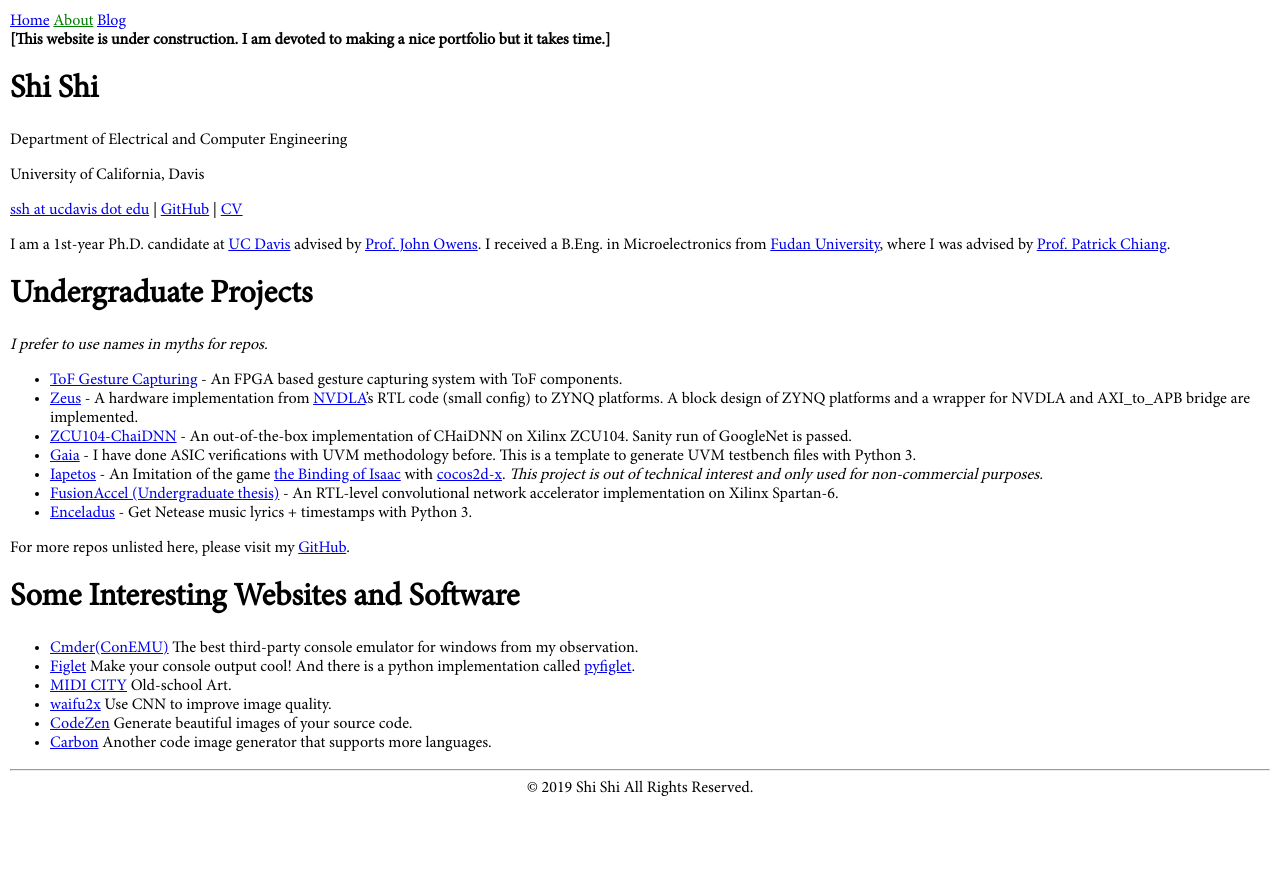
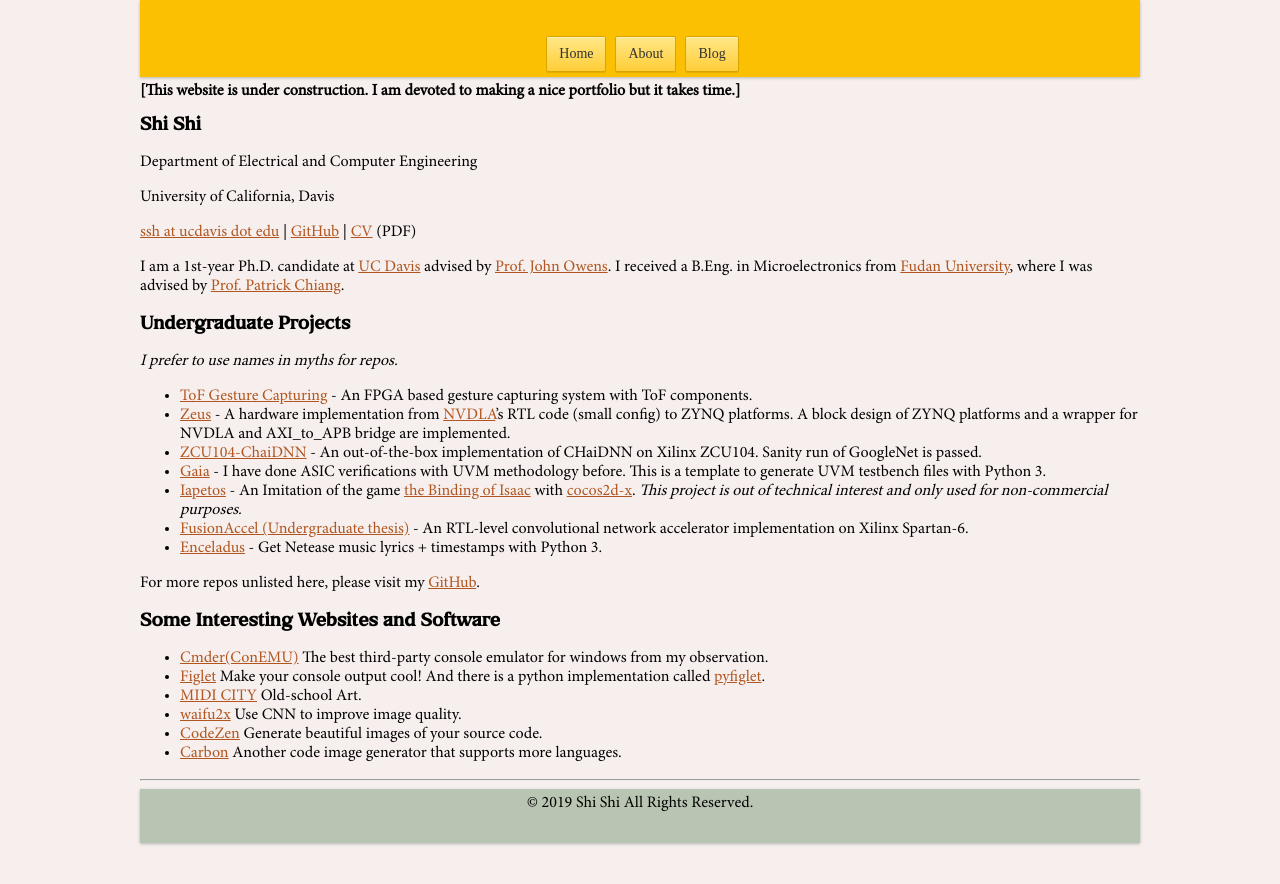
Before and after one commit to GeraltShi/GeraltShi.github.io, a Jekyll site: the page built from about.md, in a window 1280 px wide. Shown: the top 884 px of the page. Built offline with Jekyll 4.4.1, drawn with Linux system fonts in a browser that asks for light colours.

Commit message:
Change color of links and buttons, add a font

```diff
--- a/_includes/navigation.html
+++ b/_includes/navigation.html
@@ -1,5 +1,8 @@
 <nav>
     {% for item in site.data.navigation %}
-        <a href="{{ item.link }}" {% if page.url == item.link %}class="current"{% endif %}>{{ item.name }}</a>
+    <!--
+        <a href="{{ item.link }}" {% if page.url == item.link %}class="button"{% else %}class="non-current"{% endif %}>{{ item.name }}</a>
+    -->
+        <a href="{{ item.link }}" class="button">{{ item.name }}</a>
     {% endfor %}
 </nav>
--- a/_sass/main.scss
+++ b/_sass/main.scss
@@ -1,5 +1,9 @@
 .current {
-    color: green;
+    color: #f6efed;
+}
+
+.non-current {
+    color: #b9c5b3;
 }
 
 @font-face {
@@ -7,16 +11,83 @@
     src: url("../fonts/MinionPro-Regular.otf");
 }
 
+@font-face {
+    font-family: 'Blaak';
+    src: url("../fonts/BlaakRegular_PERSONAL.ttf");
+}
+
+nav {
+    font-family: 'Futura';
+    padding-top: 30px;
+    padding-bottom: 5px;
+    margin-bottom: 5px;
+    text-align: center;
+    background-color: #fcc003;
+    box-shadow: 0px 1px 3px rgba(0, 0, 0, 0.25);
+}
+
+.button {
+    border: 1px solid #dba500;
+    background: linear-gradient(rgb(255, 231, 136), rgb(255, 206, 56));
+    border-radius: 2px;
+    box-shadow: inset 0px 1px 0px rgba(255,255,255,.4), 0px 1px 1px rgba(0,0,0,.1);
+    background-color: #FFE788;
+    margin-left: 5px;
+    padding: 10px 12px;
+    margin-top: 6px;
+    line-height:14px;
+    font-size:14px;
+    color:#333;
+    display:inline-block;
+    text-align:center;
+    text-decoration: none;
+
+    &:link{
+        color:#333;
+    }
+
+    &:visited{
+        color:#333;
+    }
+
+    &:hover {
+      background: linear-gradient(rgb(255, 231, 136), rgb(255, 231, 136));
+      background-color: #ffeca0;
+      color:#333;
+    }
+}
+
+a:link{
+    color: #b15620;
+}
+
+a:visited{
+    color: #b15620;
+}
+
+a:hover{
+    color: #b9c5b3;
+}
+
+h1 {
+    font-family: 'Blaak';
+    font-size: 18px;
+}
+
 body {
     font-family: 'Minion';
-    margin: 12px auto;
-    min-width: 780px;
-    max-width: 1260px;
-    background-size: 100% 100%;
+    margin: 0px auto;
+    min-width: 700px;
+    max-width: 1000px;
+    background-color: #f6efed;
 }
 
 footer {
     text-align: center;
     width: auto;
     position: relative;
+    padding-top: 5px;
+    padding-bottom: 30px;
+    background-color: #b9c5b3;
+    box-shadow: 0px 1px 3px rgba(0, 0, 0, 0.25);
 }
--- a/about.md
+++ b/about.md
@@ -8,7 +8,7 @@ Department of Electrical and Computer Engineering
 
 University of California, Davis
 
-[ssh at ucdavis dot edu](mailto:ssh@ucdavis.edu){:target="_blank"} &#124; [GitHub](https://github.com/GeraltShi/){:target="_blank"} &#124; [CV](/assets/CV_Shi_Shi_US.pdf){:target="_blank"}
+[ssh at ucdavis dot edu](mailto:ssh@ucdavis.edu){:target="_blank"} &#124; [GitHub](https://github.com/GeraltShi/){:target="_blank"} &#124; [CV](/assets/CV_Shi_Shi_US.pdf){:target="_blank"} (PDF)
 
 I am a 1st-year Ph.D. candidate at [UC Davis](https://www.ucdavis.edu){:target="_blank"} advised by [Prof. John Owens](https://ece.ucdavis.edu/~jowens/research.html){:target="_blank"}. I received a B.Eng. in Microelectronics from [Fudan University](http://www.fudan.edu.cn/en/){:target="_blank"}, where I was advised by [Prof. Patrick Chiang](https://eecs.oregonstate.edu/people/chiang-patrick){:target="_blank"}.
 
```
Also changed, not shown: assets/fonts/BlaakRegular_PERSONAL.ttf (added).
